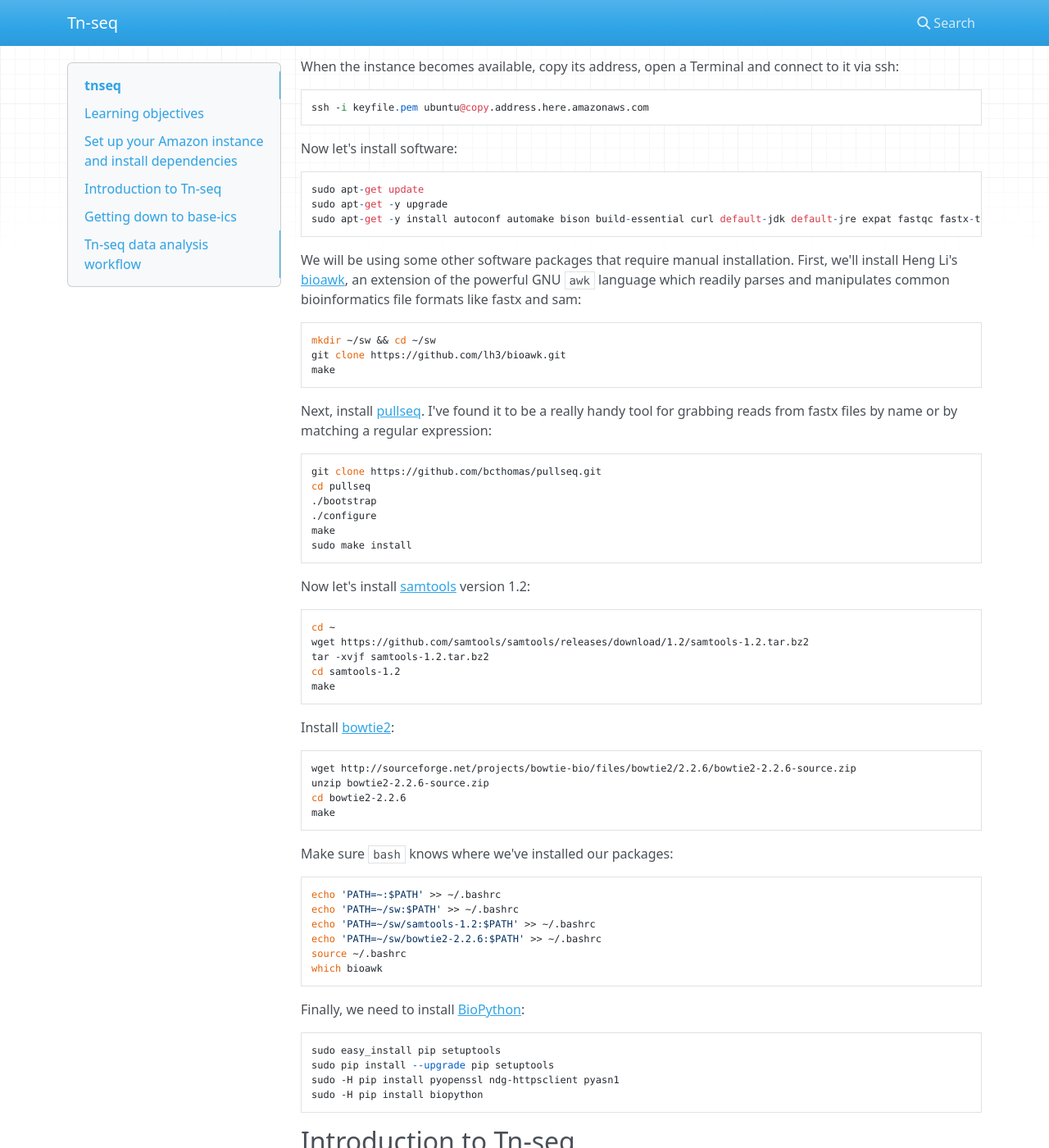
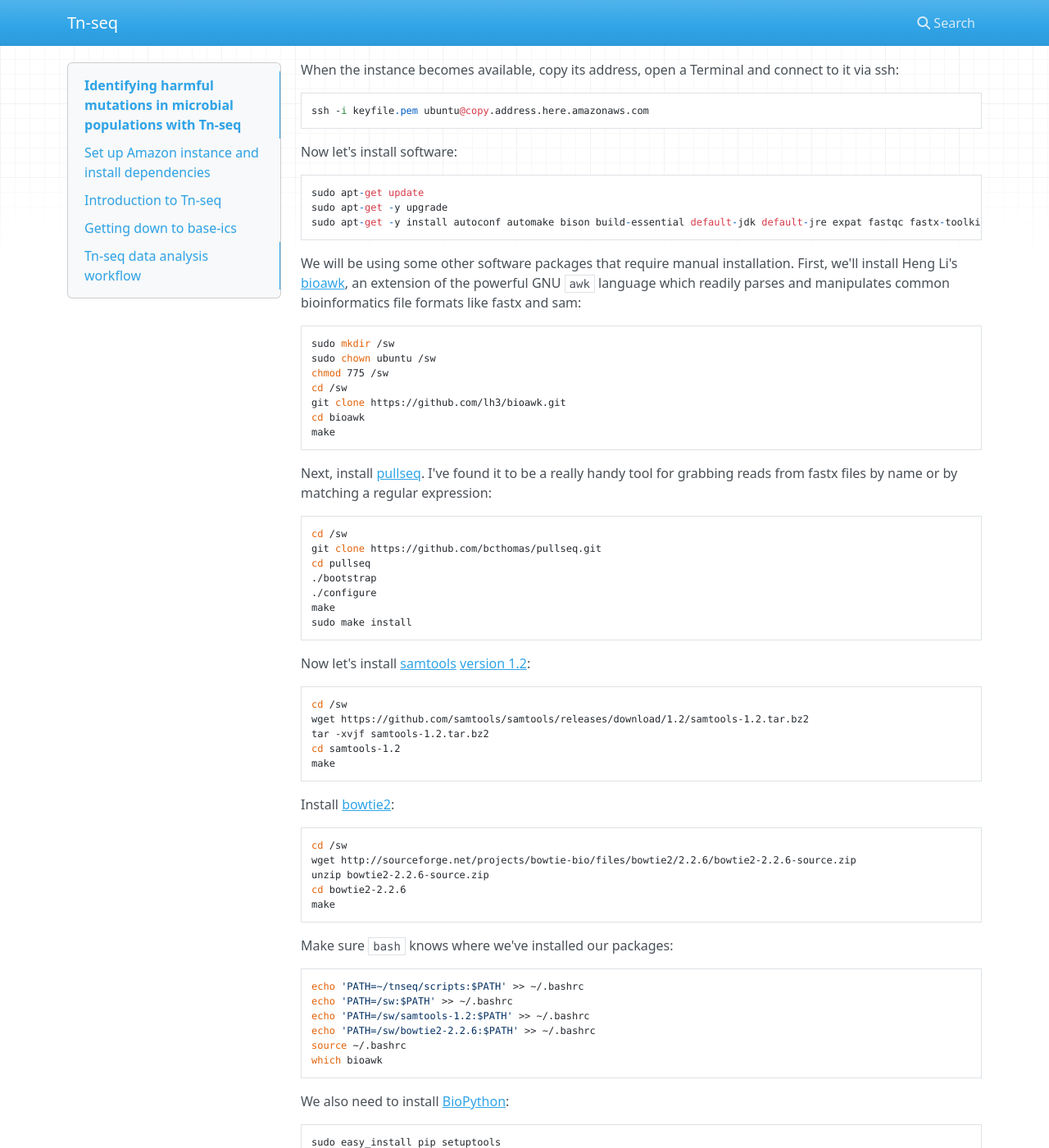
Before and after one commit to jbadomics/tnseq, an MkDocs documentation site: the page built from docs/index.md, in a window 1280 px wide and 1400 px high, scrolled down 310 px. Shown: the whole window at 82% size. Built offline with MkDocs 1.6.1, drawn with Linux system fonts in a browser that asks for light colours; nearby versions of some CDN libraries; some of the changed text lies outside the part shown.

```diff
--- a/docs/index.md
+++ b/docs/index.md
@@ -1,10 +1,8 @@
-# tnseq
+# Identifying harmful mutations in microbial populations with Tn-seq
 
 This repository contains lesson materials, instructions, and scripts for analyzing Tn-seq data as presented during the [Bodega Bay 2016 bioinformatics course](http://dib-training.readthedocs.org/en/pub/2016-02-08-bodega.html).
 
-## Learning objectives
-
-## Set up your Amazon instance and install dependencies
+## Set up Amazon instance and install dependencies
 
 Before we get going with data analysis, we need to set up our environment and install some dependencies. On Amazon Web Services, launch Ubuntu 14.04 LTS (64-bit) on an m3.2xlarge instance. You will need to create a new private key if you do not already have one.
 
@@ -16,16 +14,21 @@ Now let's install software:
 
     sudo apt-get update
     sudo apt-get -y upgrade
-    sudo apt-get -y install autoconf automake bison build-essential curl default-jdk default-jre expat fastqc fastx-toolkit  g++ gcc gfortran git libboost-all-dev libbz2-dev libffi-dev libncurses5-dev libpcre++-dev libpcre3-dev libpng-dev libqt4-dev libreadline-dev libssl-dev libxss1 make parallel python-dev python-setuptools seqtk trimmomatic unzip wget xdg-utils zlib1g-dev
+    sudo apt-get -y install autoconf automake bison build-essential default-jdk default-jre expat fastqc fastx-toolkit  g++ gcc git libboost-all-dev libbz2-dev libncurses5-dev libpcre++-dev libpcre3-dev make parallel python-dev python-setuptools trimmomatic unzip wget zlib1g-dev
 
 We will be using some other software packages that require manual installation. First, we'll install Heng Li's [bioawk](https://github.com/lh3/bioawk), an extension of the powerful GNU `awk` language which readily parses and manipulates common bioinformatics file formats like fastx and sam:
 
-    mkdir ~/sw && cd ~/sw
+    sudo mkdir /sw
+    sudo chown ubuntu /sw
+    chmod 775 /sw
+    cd /sw
     git clone https://github.com/lh3/bioawk.git
+    cd bioawk
     make
 
 Next, install [pullseq](https://github.com/bcthomas/pullseq). I've found it to be a really handy tool for grabbing reads from fastx files by name or by matching a regular expression:
 
+    cd /sw
     git clone https://github.com/bcthomas/pullseq.git
     cd pullseq
     ./bootstrap
@@ -33,9 +36,9 @@ Next, install [pullseq](https://github.com/bcthomas/pullseq). I've found it to b
     make
     sudo make install
 
-Now let's install [samtools](https://github.com/samtools/samtools/releases/tag/1.2) version 1.2:
+Now let's install [samtools](https://github.com/samtools/samtools/releases/tag/1.2) [version 1.2](https://twitter.com/pathogenomenick/status/696409415302430721):
 
-    cd ~
+    cd /sw
     wget https://github.com/samtools/samtools/releases/download/1.2/samtools-1.2.tar.bz2
     tar -xvjf samtools-1.2.tar.bz2
     cd samtools-1.2
@@ -43,6 +46,7 @@ Now let's install [samtools](https://github.com/samtools/samtools/releases/tag/1
 
 Install [bowtie2](http://sourceforge.net/projects/bowtie-bio/files/bowtie2/2.2.6/):
 
+    cd /sw
     wget http://sourceforge.net/projects/bowtie-bio/files/bowtie2/2.2.6/bowtie2-2.2.6-source.zip
     unzip bowtie2-2.2.6-source.zip
     cd bowtie2-2.2.6
@@ -50,19 +54,24 @@ Install [bowtie2](http://sourceforge.net/projects/bowtie-bio/files/bowtie2/2.2.6
 
 Make sure `bash` knows where we've installed our packages:
 
-    echo 'PATH=~:$PATH' >> ~/.bashrc
-    echo 'PATH=~/sw:$PATH' >> ~/.bashrc
-    echo 'PATH=~/sw/samtools-1.2:$PATH' >> ~/.bashrc
-    echo 'PATH=~/sw/bowtie2-2.2.6:$PATH' >> ~/.bashrc
+    echo 'PATH=~/tnseq/scripts:$PATH' >> ~/.bashrc
+    echo 'PATH=/sw:$PATH' >> ~/.bashrc
+    echo 'PATH=/sw/samtools-1.2:$PATH' >> ~/.bashrc
+    echo 'PATH=/sw/bowtie2-2.2.6:$PATH' >> ~/.bashrc
     source ~/.bashrc
     which bioawk
 
-Finally, we need to install [BioPython](http://biopython.org/wiki/Main_Page):
+We also need to install [BioPython](http://biopython.org/wiki/Main_Page):
 
     sudo easy_install pip setuptools
     sudo pip install --upgrade pip setuptools
     sudo -H pip install pyopenssl ndg-httpsclient pyasn1
     sudo -H pip install biopython
+
+Finally, clone the lesson repo into your home directory:
+
+    cd ~
+    git clone https://github.com/jbadomics/tnseq.git
 
 ## Introduction to Tn-seq
 
@@ -119,7 +128,7 @@ Previous implementations of this workflow used `fastx_clipper`, part of the fast
 
 Trimmomatic can do what we want, and is WAY faster. Rather than trim off Illumina adaptors, we can specify a custom file with our transposon sequence to trim:
 
-    java -Xmx28g -jar /panfs/roc/itascasoft/trimmomatic/0.33/trimmomatic.jar SE -phred33 \ phiX_removed.fastq tn_removed.fastq ILLUMINACLIP:/home/ubuntu/tnseq_adapter.fa:3:30:10 \ MINLEN:16
+    java -Xmx28g -jar /panfs/roc/itascasoft/trimmomatic/0.33/trimmomatic.jar SE -phred33 phiX_removed.fastq tn_removed.fastq ILLUMINACLIP:/home/ubuntu/tnseq_adapter.fa:3:30:10 MINLEN:16
 
 Time to introduce the power of `bioawk`. I'm a huge fan of `bioawk`. We can use `awk`-like language to construct `if` statements, match regex patterns, and print reads meeting our criteria in either fasta or fastq format. In addition, `bioawk` automatically recognizes and parses these file formats (along with others like GFF and SAM) and assigns logical variables like `$seq` to describe the sequence and `$qual` to define the quality string.
 
```
Also changed, not shown: docs/extra.css (added, +15 -0 lines), docs/not_a_bioinformatician.jpg (added).
